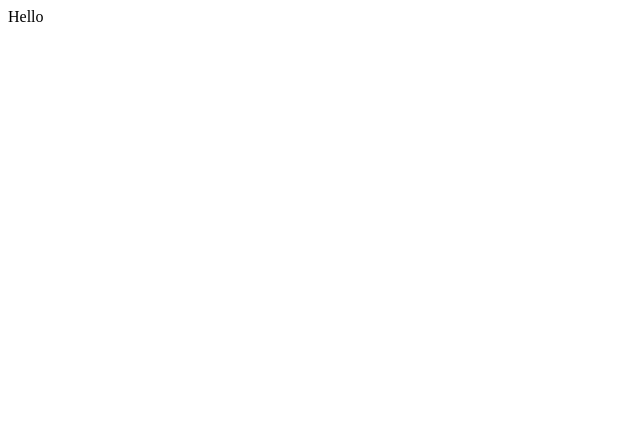
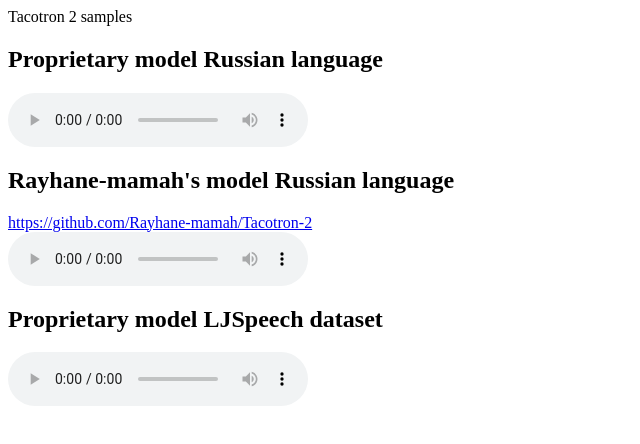
Before and after one commit to metaln37/metaln37.github.io, a plain HTML site: page Tacotron2-samples/index.html in a window 1280 px wide. Shown: the whole page, without its empty margins (0-640 px from the left). Drawn offline with Linux system fonts and the light colour scheme.

Commit message:
samples added

```diff
--- a/Tacotron2-samples/index.html
+++ b/Tacotron2-samples/index.html
@@ -1 +1,13 @@
-Hello
+<html><head>Tacotron 2 samples</head>
+<body>
+<h2>Proprietary model Russian language</h2>
+<audio src="ru1-387000-0.wav" controls></audio><br>
+
+<h2>Rayhane-mamah's model Russian language</h2>
+<a href="https://github.com/Rayhane-mamah/Tacotron-2">https://github.com/Rayhane-mamah/Tacotron-2</a><br>
+<audio src="ru2.wav" controls></audio><br>
+
+<h2>Proprietary model LJSpeech dataset</h2>
+<audio src="eng-268000-0.wav" controls></audio><br>
+</body>
+</html>
```
Also changed, not shown: 3 other files.
